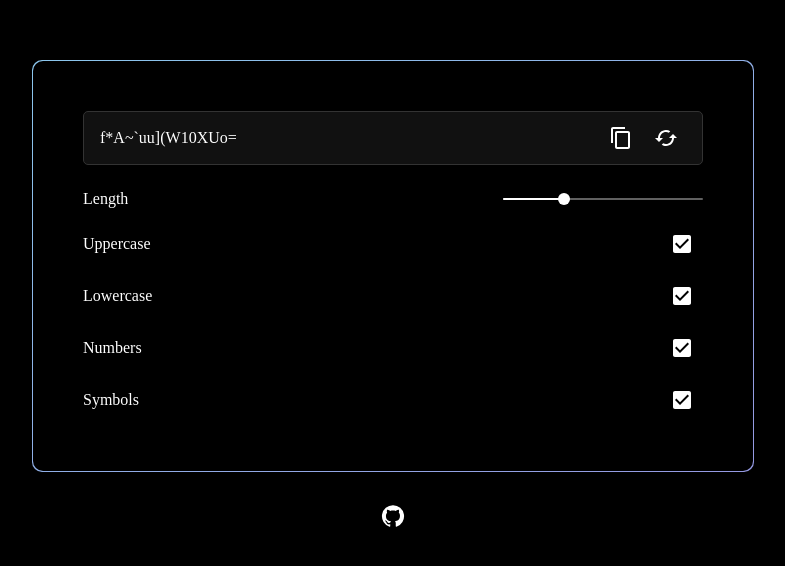
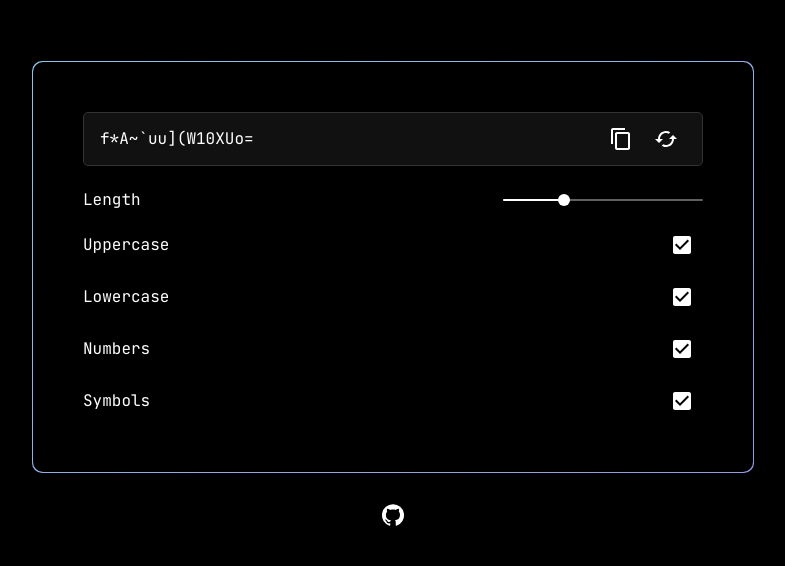
Before and after one commit to d9c/passgen, a Next.js app: page / in a window 1280 px wide. Shown: the part 106-672 px from the top of the page, without its empty margins (247-1032 px from the left). Built offline with nearby package versions, Linux system fonts and the light colour scheme.

Commit message:
Fix font not working

```diff
--- a/src/app/layout.tsx
+++ b/src/app/layout.tsx
@@ -1,6 +1,13 @@
 import '@/styles/tailwind.css';
 
+import { JetBrains_Mono } from 'next/font/google';
+
 import Providers from './providers';
+
+const font = JetBrains_Mono({
+  weight: '400',
+  subsets: ['latin'],
+});
 
 export const metadata = {
   title: 'PassGen',
@@ -16,11 +23,9 @@ export default function RootLayout({
 }) {
   return (
     <html lang="en">
-      <body className="bg-[#000] font-['Jetbrains_Mono'] ">
-        <Providers>
-          <div className="flex h-screen items-center justify-center">
-            {children}
-          </div>
+      <body className={font.className}>
+        <Providers font={font.className.replace('className', 'JetBrains_Mono')}>
+          {children}
         </Providers>
       </body>
     </html>
--- a/src/app/page.tsx
+++ b/src/app/page.tsx
@@ -6,11 +6,13 @@ import { Generator } from '@/components/generator';
 
 export default function Home() {
   return (
-    <div className="flex flex-col items-center gap-[30px]">
-      <Generator />
-      <a href="https://github.com/d9c/passgen" target="_blank">
-        <GitHub color="primary" />
-      </a>
+    <div className="flex h-screen items-center justify-center bg-[#000]">
+      <div className="flex flex-col items-center gap-[30px]">
+        <Generator />
+        <a href="https://github.com/d9c/passgen" target="_blank">
+          <GitHub color="primary" />
+        </a>
+      </div>
     </div>
   );
 }
--- a/src/app/providers.tsx
+++ b/src/app/providers.tsx
@@ -2,8 +2,14 @@
 
 import ThemeProvider from '@mui/material/styles/ThemeProvider';
 
-import { MuiTheme } from '@/styles/mui';
+import { theme } from '@/styles/mui';
 
-export default function Providers({ children }: { children: React.ReactNode }) {
-  return <ThemeProvider theme={MuiTheme}>{children}</ThemeProvider>;
+export default function Providers({
+  font,
+  children,
+}: {
+  font: string;
+  children: React.ReactNode;
+}) {
+  return <ThemeProvider theme={theme(font)}>{children}</ThemeProvider>;
 }
--- a/src/components/mui-styled.tsx
+++ b/src/components/mui-styled.tsx
@@ -13,7 +13,6 @@ export const Slider = styled(MuiSlider)({
   width: '200px',
   '& .MuiSlider-valueLabel': {
     backgroundColor: '#FFF',
-    fontFamily: 'JetBrains Mono',
     color: '#000',
   },
 });
@@ -27,7 +26,6 @@ export const Checkbox = styled(MuiCheckbox)({
 export const Snackbar = styled(MuiSnackbar)({
   '& .MuiPaper-root': {
     backgroundColor: '#FFF',
-    fontFamily: 'JetBrains Mono',
     fontSize: '14px',
     color: '#000',
   },
@@ -38,7 +36,6 @@ export const Tooltip = styled(({ className, ...props }: TooltipProps) => (
 ))({
   [`& .${tooltipClasses.tooltip}`]: {
     backgroundColor: '#FFF',
-    fontFamily: 'JetBrains Mono, sans-serif',
     fontSize: '12px',
     color: '#000',
   },
--- a/src/styles/mui.ts
+++ b/src/styles/mui.ts
@@ -1,9 +1,14 @@
 import { createTheme } from '@mui/material/styles';
 
-export const MuiTheme = createTheme({
-  palette: {
-    primary: {
-      main: '#FFF',
+export const theme = (font: string) => {
+  return createTheme({
+    palette: {
+      primary: {
+        main: '#FFF',
+      },
     },
-  },
-});
+    typography: {
+      fontFamily: [font, 'sans-serif'].join(','),
+    },
+  });
+};
```
